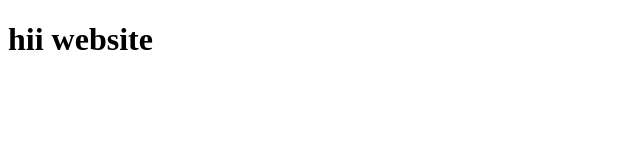
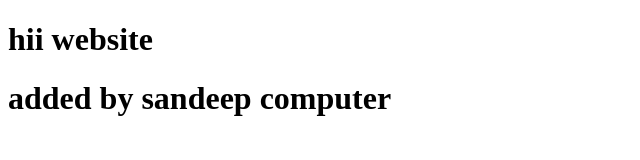
Before and after one commit to VIVEKGUPAT/inxeoz.github.io, a plain HTML site: page index.html in a window 1280 px wide. Shown: the whole page, without its empty margins (0-640 px from the left). Drawn offline with Linux system fonts and the light colour scheme.

Commit message:
prsensense of sandeep

```diff
--- a/index.html
+++ b/index.html
@@ -5,5 +5,6 @@
     </head>
     <body>
         <h1>hii website</h1>
+        <h1>added by sandeep computer</h1>
     </body>
 </html>
```
